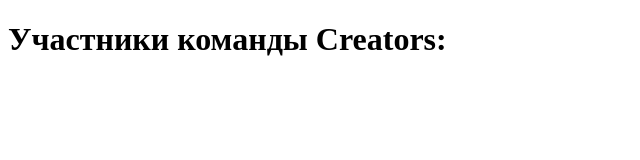
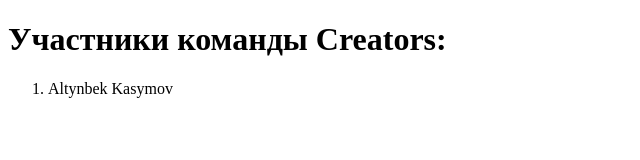
Before and after one commit to creators-sirius/creators, a plain HTML site: page index.html in a window 1280 px wide. Shown: the whole page, without its empty margins (0-640 px from the left). Drawn offline with Linux system fonts and the light colour scheme.

Commit message:
add Altynbek Kasymov

```diff
--- a/index.html
+++ b/index.html
@@ -8,5 +8,8 @@
   </head>
   <body>
     <h1>Участники команды Creators:</h1>
+    <ol>
+      <li>Altynbek Kasymov</li>
+    </ol>
   </body>
 </html>
```
Also changed, not shown: 1 other file.
